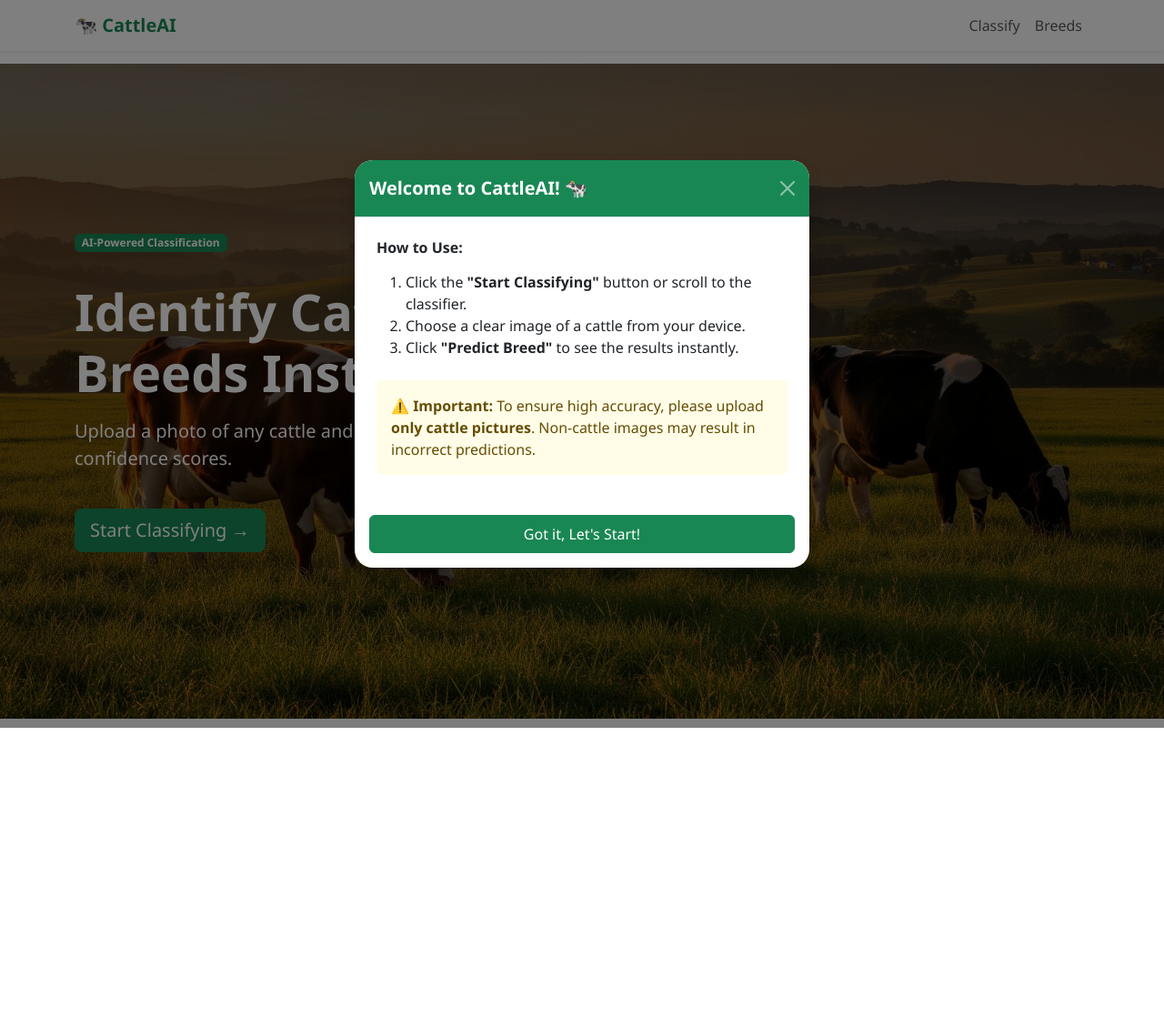
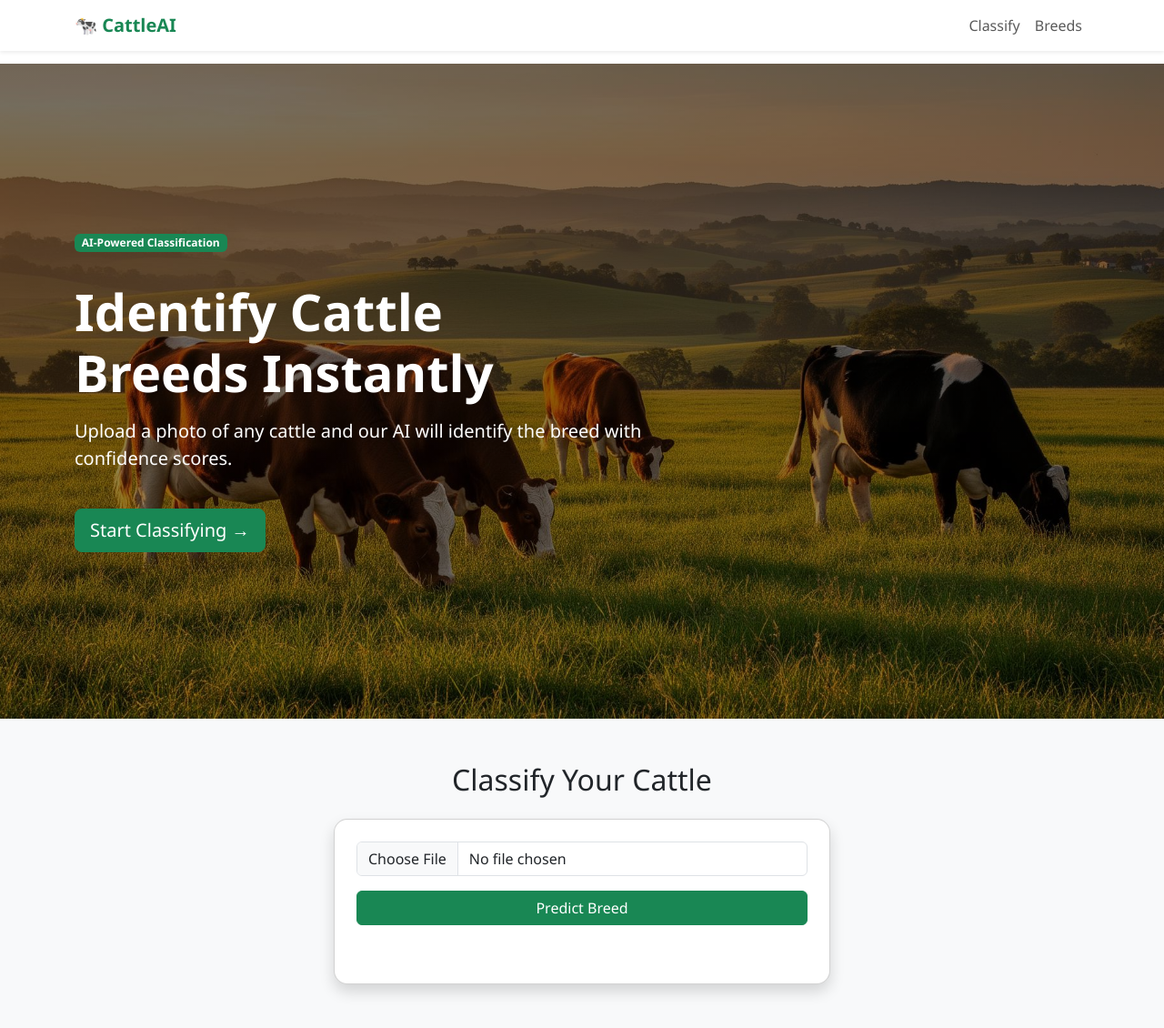
Before and after one commit to Murali55-09/Classification_proj, a Flask app: page / in a window 1280 px wide. Shown: the whole page at 91% size. Before the commit the page ends 800 px from the top, so only its background shows below. Run offline with Flask 3, Linux system fonts and the light colour scheme; some libraries are stand-ins or nearby versions.

Commit message:
Revert "Added welcome popup page"
rrrr reverts commit ff705677fa8146429f1f5696b2bfd8baaef704f8.

```diff
--- a/frontend/static/script.js
+++ b/frontend/static/script.js
@@ -23,9 +23,3 @@ function predict() {
     })
     .catch(() => alert("Prediction failed"));
 }
-
-// Show instructions modal on load
-window.addEventListener('DOMContentLoaded', () => {
-    const instructionsModal = new bootstrap.Modal(document.getElementById('instructionsModal'));
-    instructionsModal.show();
-});
--- a/frontend/static/style.css
+++ b/frontend/static/style.css
@@ -28,23 +28,3 @@ body {
 .card {
     border-radius: 15px;
 }
-
-.alert-info {
-    background-color: #e8f5e9;
-    border-color: #c8e6c9;
-    color: #2e7d32;
-}
-
-.bg-light-warning {
-    background-color: #fffde7;
-    border-left: 4px solid #fbc02d;
-}
-
-.modal-content {
-    border-radius: 20px;
-}
-
-.modal-header {
-    border-top-left-radius: 20px;
-    border-top-right-radius: 20px;
-}
--- a/frontend/templates/index.html
+++ b/frontend/templates/index.html
@@ -59,9 +59,6 @@
         <div class="row justify-content-center">
             <div class="col-md-6">
                 <div class="card shadow p-4">
-                    <div class="alert alert-info py-2" role="alert">
-                        <small>ℹ️ <strong>Note:</strong> Please upload <strong>only cattle pictures</strong> for the most accurate results.</small>
-                    </div>
                     <input type="file" id="imageInput" class="form-control mb-3" accept="image/*">
                     <button class="btn btn-success w-100" onclick="predict()">Predict Breed</button>
 
@@ -74,33 +71,6 @@
         </div>
     </div>
 </section>
-
-<!-- Instructions Modal -->
-<div class="modal fade" id="instructionsModal" tabindex="-1" aria-labelledby="instructionsModalLabel" aria-hidden="true">
-  <div class="modal-dialog modal-dialog-centered">
-    <div class="modal-content border-0 shadow">
-      <div class="modal-header bg-success text-white">
-        <h5 class="modal-title fw-bold" id="instructionsModalLabel">Welcome to CattleAI! 🐄</h5>
-        <button type="button" class="btn-close btn-close-white" data-bs-dismiss="modal" aria-label="Close"></button>
-      </div>
-      <div class="modal-body p-4">
-        <h6 class="fw-bold mb-3">How to Use:</h6>
-        <ol class="mb-4">
-          <li>Click the <strong>"Start Classifying"</strong> button or scroll to the classifier.</li>
-          <li>Choose a clear image of a cattle from your device.</li>
-          <li>Click <strong>"Predict Breed"</strong> to see the results instantly.</li>
-        </ol>
-
-        <div class="alert alert-warning border-0 bg-light-warning">
-          <p class="mb-0">⚠️ <strong>Important:</strong> To ensure high accuracy, please upload <strong>only cattle pictures</strong>. Non-cattle images may result in incorrect predictions.</p>
-        </div>
-      </div>
-      <div class="modal-footer border-0 pt-0">
-        <button type="button" class="btn btn-success w-100 py-2" data-bs-dismiss="modal">Got it, Let's Start!</button>
-      </div>
-    </div>
-  </div>
-</div>
 
 <!-- Bootstrap JS -->
 <script src="https://cdn.jsdelivr.net/npm/bootstrap@5.3.2/dist/js/bootstrap.bundle.min.js"></script>
```
